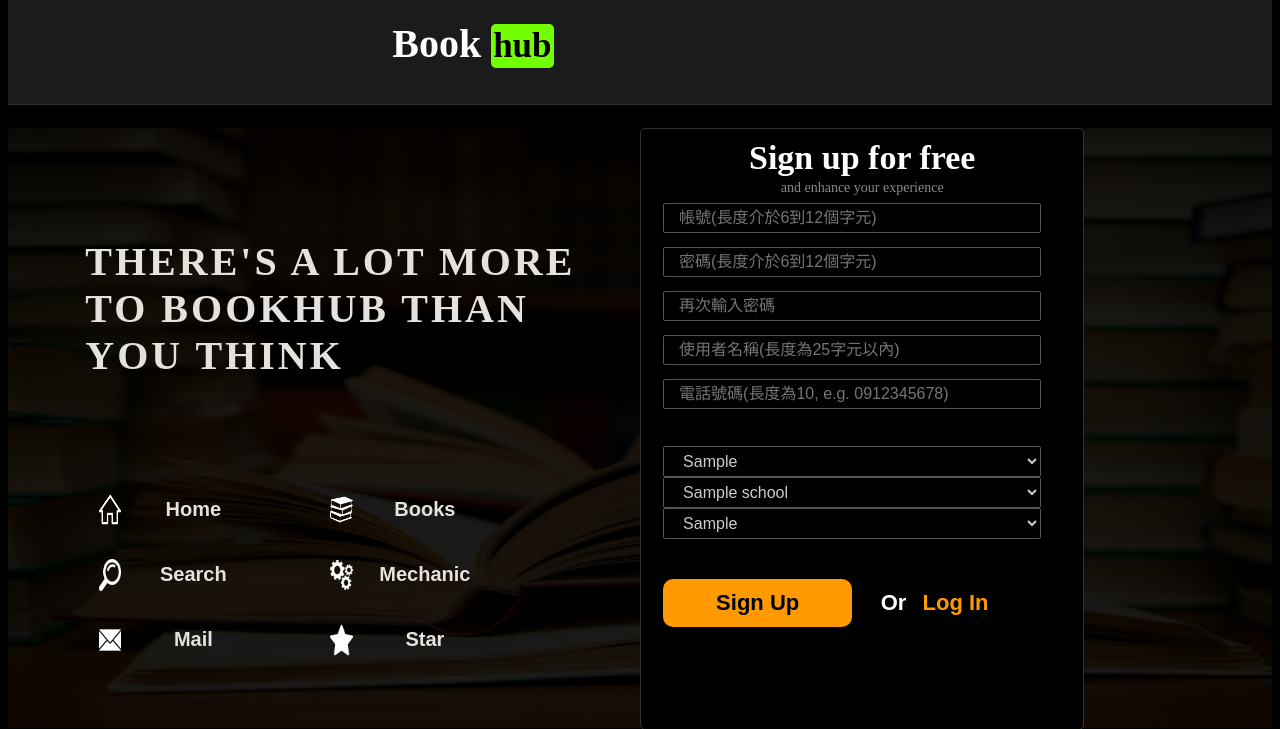
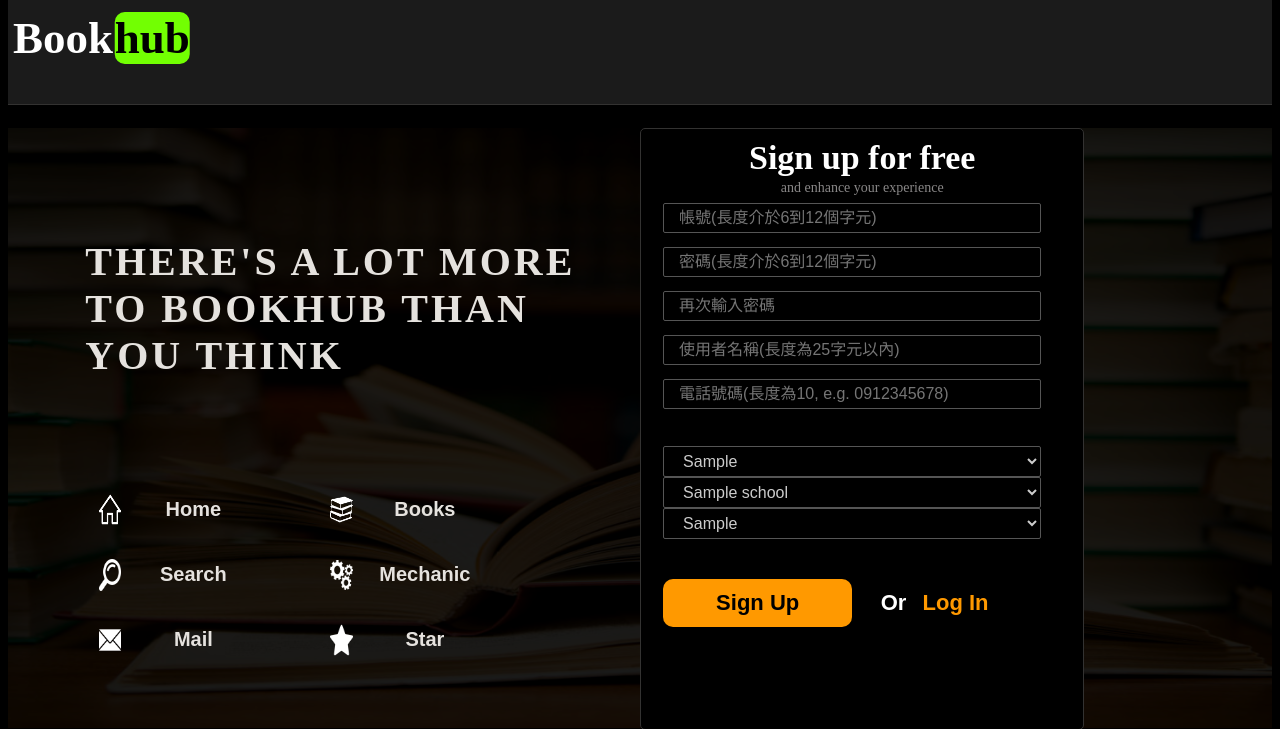
Before and after one commit to No3ody9rogramming/DB_Final_Project_11, a PHP site: page /signup.php in a window 1280 px wide. Shown: the top 729 px of the page. Run offline with PHP 8.4, Linux system fonts and the light colour scheme; tables that the repository leaves empty or names only in its code hold one stand-in row (values such as "Sample post").

Commit message:
signup css可以螢幕縮放

```diff
--- a/css/signup.css
+++ b/css/signup.css
@@ -1,7 +1,10 @@
 .wrongMessage::placeholder {
 	color: red;
 }
-
+@media only screen
+and (min-width : 0px)
+and (max-device-width : 999999px)
+{
 html, body {
   width: 100%;
   height: 100%;
@@ -26,28 +29,39 @@ html .main .top, body .main .top {
   border-bottom: 1px solid #333231;
 }
 html .main .top .title, body .main .top .title {
-  position: absolute;
-  top: 10px;
-  left: 15px;
-  width: 180px;
-  height: 70%;
-  margin: 10px 0px 0px 0px;
-  padding-left: 2px;
+  width: 240px;
+  height:100%;
+  margin-top:12px;
+  margin-left:5px;
   display: inline-block;
-  background-color: #1B1B1B;
+  vertical-align:bottom;
   color: white;
-  font-size: 40px;
   font-weight: bold;
 }
-html .main .top .title .titlesquare, body .main .top .title .titlesquare {
+.titlename:hover, .titlesquare:hover {
+  cursor: pointer;
+}
+html .main .top .title  .titlename, body .main .top .title  .titlename {
   display: inline-block;
+  vertical-align:top;
+  width:auto;
+  margin-right: 9px;
+  padding: 0px;
+  font-size: 45px;
+}
+html .main .top .title  .titlesquare, body .main .top .title  .titlesquare {
+  width:auto;
+  height:auto;
+  display: inline-block;
+  vertical-align:top;
   background-color: #FF9901;
-  font-size: 35px;
-  border-radius: 5px;
+  font-size: 45px;
+  border-radius: 10px;
   color: black;
-  padding: 2px;
-  margin: 0px;
+  margin-left: 0px;
   font-weight: bold;
+  -webkit-transform: translateX(-15%);
+          transform: translateX(-15%);
 }
 html .main .center, body .main .center {
   width: 100%;
@@ -258,7 +272,26 @@ html .main .center .c_right, body .main .center .c_right {
   background: rgba(0, 0, 0, 0);
 }
 
-
+}
+@media only screen
+and (min-width : 0px)
+and (max-width : 730px)
+{
+  html .main .center .c_left, body .main .center .c_left {
+  display: none;
+}
+html .main .center .c_center, body .main .center .c_center {
+  position: absolute;
+  margin: 0;
+  left: 10%;
+  display: inline-block;
+  /*padding: 20px;*/
+  background-color: #0c0c0c;
+  width: 80%;
+  height: 100%;
+  background: rgba(0, 0, 0, 0);
+}
+}
 @-webkit-keyframes ani {
   0% {
     left: 0;
@@ -279,8 +312,8 @@ html .main .center .c_right, body .main .center .c_right {
 .title {
   -webkit-animation-name: ani;
           animation-name: ani;
-  -webkit-animation-duration: 4s;
-          animation-duration: 4s;
+  -webkit-animation-duration: 19s;
+          animation-duration: 19s;
   -webkit-animation-iteration-count: infinite;
           animation-iteration-count: infinite;
   -webkit-animation-direction: alternate;
--- a/signup.php
+++ b/signup.php
@@ -12,8 +12,9 @@
   ?>
   <div class="main">
   <div class="top">
-    <div class="title">Book
-      <div class="titlesquare">hub</div>
+    <div class="title">
+        <div class="titlename">Book</div>
+        <div class="titlesquare">hub</div>
     </div>
   </div>
   <div class="center">
```
